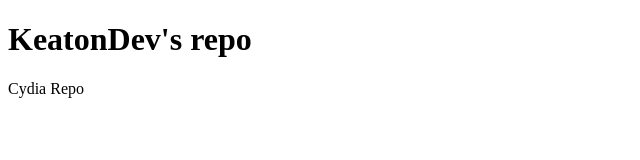
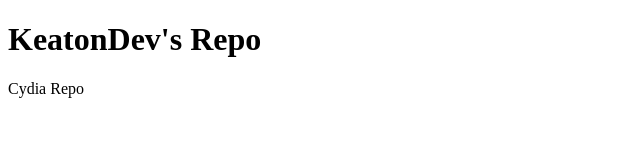
Before and after one commit to keaton-dev/repo, a plain HTML site: page index.html in a window 1280 px wide. Shown: the full height of the page, 0-640 px from the left. Drawn offline with Linux system fonts and the light colour scheme.

Commit message:
Add OctopussBypass and one small change to index.html

```diff
--- a/index.html
+++ b/index.html
@@ -2,7 +2,7 @@
 <html>
   <body>
     <h1>
-    KeatonDev's repo
+    KeatonDev's Repo
     </h1>
     <p>
     Cydia Repo
```
Also changed, not shown: 6 other files.
